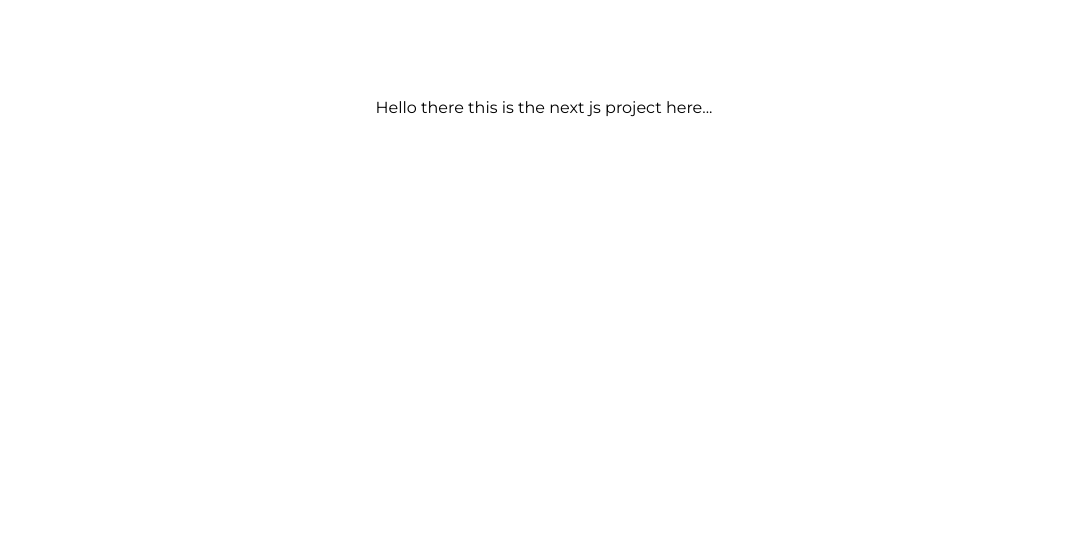
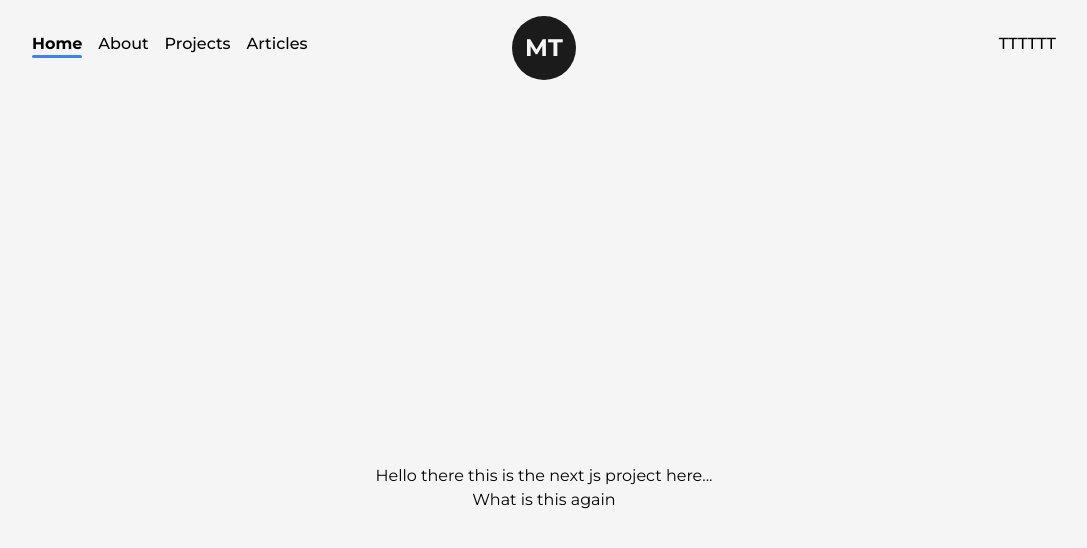
Before and after one commit to MilkiasTonji/mock-portfolio, a Next.js app: page / in a window 1280 px wide. Shown: the top 548 px of the page, without its empty margins (96-1183 px from the left). Built offline with nearby package versions, Linux system fonts and the light colour scheme.

Commit message:
added navbar component with custom logo design

```diff
--- /dev/null
+++ b/src/components/Logo.js
@@ -0,0 +1,24 @@
+import Link from 'next/link'
+import React from 'react'
+
+import { motion } from 'framer-motion'
+
+
+const MotionLink = motion(Link);
+
+const Logo = () => {
+    return (
+        <div className='flex items-center justify-center mt-2'>
+            <MotionLink href={"/"} className='w-16 h-16 bg-dark text-light flex items-center
+        justify-center rounded-full text-2xl font-bold'
+                whileHover={{
+                    backgroundColor: ["#121212", "rgba(131,58,180,1)","rgba(253,29,29,1)","rgba(252,176,69,1)","rgba(131,58,180,1)", "#121212"],
+                    transition: {duration: 1, repeat: Infinity}
+                 }}
+            >
+                MT</MotionLink>
+        </div>
+    )
+}
+
+export default Logo
--- /dev/null
+++ b/src/components/Navbar.js
@@ -0,0 +1,48 @@
+import Link from 'next/link'
+import React from 'react'
+import Logo from './Logo'
+import { useRouter } from 'next/router'
+
+const CustomLink = ({href, title, className=""})=> {
+    const router = useRouter();
+    return(
+        <Link href={href} className={`${className} relative group ${router.asPath === href ? 'font-bold' : ''}`}>
+            {title}
+            <span className={`
+                h-[3px] inline-block bg-blue-500 absolute left-0
+                -bottom-0.5 rounded-md group-hover:w-full transition-[width] ease-in duration-300
+                ${router.asPath === href ? 'w-full font-bold' : 'w-0'}
+            `}>
+            &nbsp;</span>
+        </Link>
+    )
+}
+
+
+const Navbar = () => {
+  return (
+    <header className='w-full px-32 py-8 font-medium flex items-center justify-between'>
+        <nav className='flex gap-4'>
+            <CustomLink href="/" title={"Home"} className='' />
+            <CustomLink href="/about" title={"About"} className='' />
+            <CustomLink href="/projects" title={"Projects"} className='' />
+            <CustomLink href="/articles" title={"Articles"} className='' />
+        </nav>
+        {/* bring logo component here */}
+        <div className='absolute left-[50%] top-2 translate-x-[-50%]'>
+            <Logo />
+        </div>
+        <nav>
+            <Link href="/" target={'_blank'}>T</Link>
+            <Link href="/" target={'_blank'}>T</Link>
+            <Link href="/" target={'_blank'}>T</Link>
+            <Link href="/" target={'_blank'}>T</Link>
+            <Link href="/" target={'_blank'}>T</Link>
+            <Link href="/" target={'_blank'}>T</Link>
+
+        </nav>
+    </header>
+  )
+}
+
+export default Navbar
--- a/src/pages/_app.js
+++ b/src/pages/_app.js
@@ -1,12 +1,24 @@
+import Navbar from '../components/Navbar'
 import '@/styles/globals.css'
 
 import { Montserrat } from 'next/font/google'
+import Head from 'next/head'
 
 const montserrat = Montserrat({ subsets: ['latin'], variable: '--font-mont' })
 
 
 export default function App({ Component, pageProps }) {
-  return <main className={`${montserrat.variable} font-sans`}>
-    <Component {...pageProps} />
-  </main>
+  return (
+
+    <>
+      <Head>
+        <meta name="viewport" content="width=device-width, initial-scale=1" />
+        <link rel="icon" href="/favicon.ico" />
+      </Head>
+      <main className={`${montserrat.variable} font-mont bg-light w-full min-h-screen`}>
+        <Navbar />
+        <Component {...pageProps} />
+      </main>
+    </>
+  )
 }
--- a/src/pages/index.js
+++ b/src/pages/index.js
@@ -1,22 +1,18 @@
 import Head from 'next/head'
-import Image from 'next/image'
-import { Inter } from 'next/font/google'
 import styles from '@/styles/Home.module.css'
 
-const inter = Inter({ subsets: ['latin'] })
 
 export default function Home() {
   return (
     <>
       <Head>
-        <title>Create Next App</title>
+        <title>Portfolio-Milkias Tonji</title>
         <meta name="description" content="Generated by create next app" />
-        <meta name="viewport" content="width=device-width, initial-scale=1" />
-        <link rel="icon" href="/favicon.ico" />
       </Head>
-      <main className={styles.main}>
-         <div>
+      <main>
+         <div className='bg-light min-h-screen w-full flex items-center justify-center flex-col'>
            <h1> Hello there this is the next js project here...</h1>
+           <p>What is this again</p>
          </div>
       </main>
     </>
--- a/tailwind.config.js
+++ b/tailwind.config.js
@@ -13,8 +13,14 @@ module.exports = {
   theme: {
     extend: {
       fontFamily: {
-        sans: ['var(--font-mont)', ...fontFamily.sans],
+        mont: ['var(--font-mont)', ...fontFamily.sans],
         mono: ['var(--font-mont)', ...fontFamily.mono]
+      },
+      colors: {
+        dark: "#1b1b1b",
+        light: "#f5f5f5",
+        primary: "#B63E96", // 240,86,199
+        primaryDark: "#58E6D9", // 80,230,217
       }
     },
   },
```
